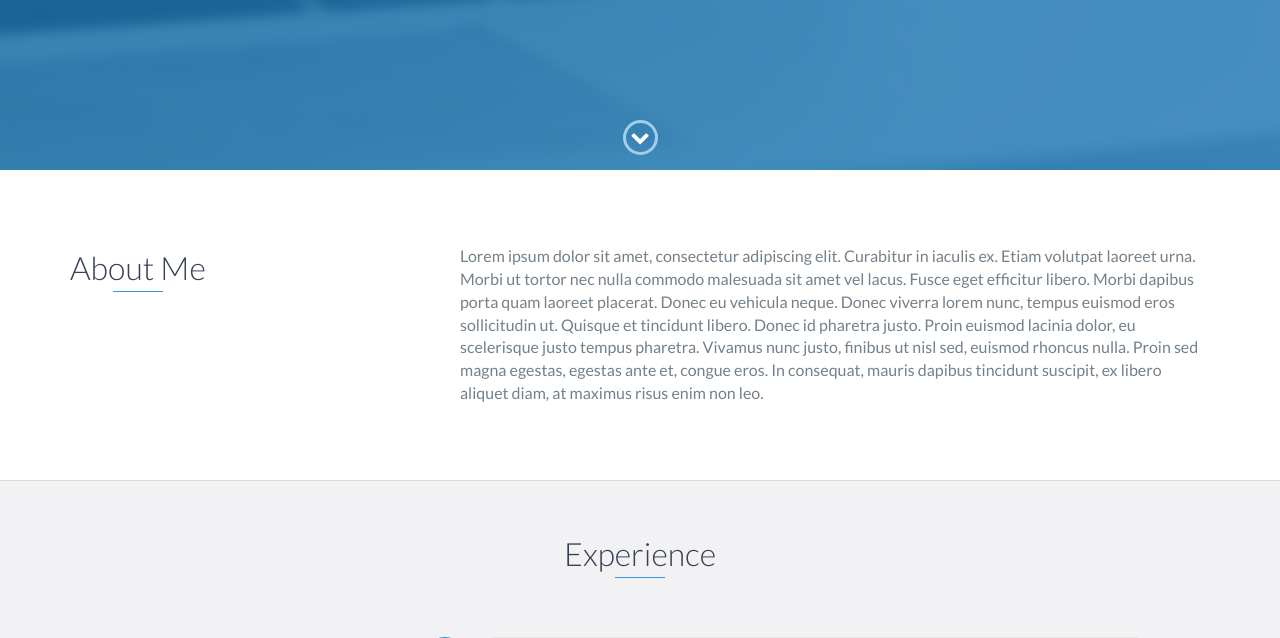
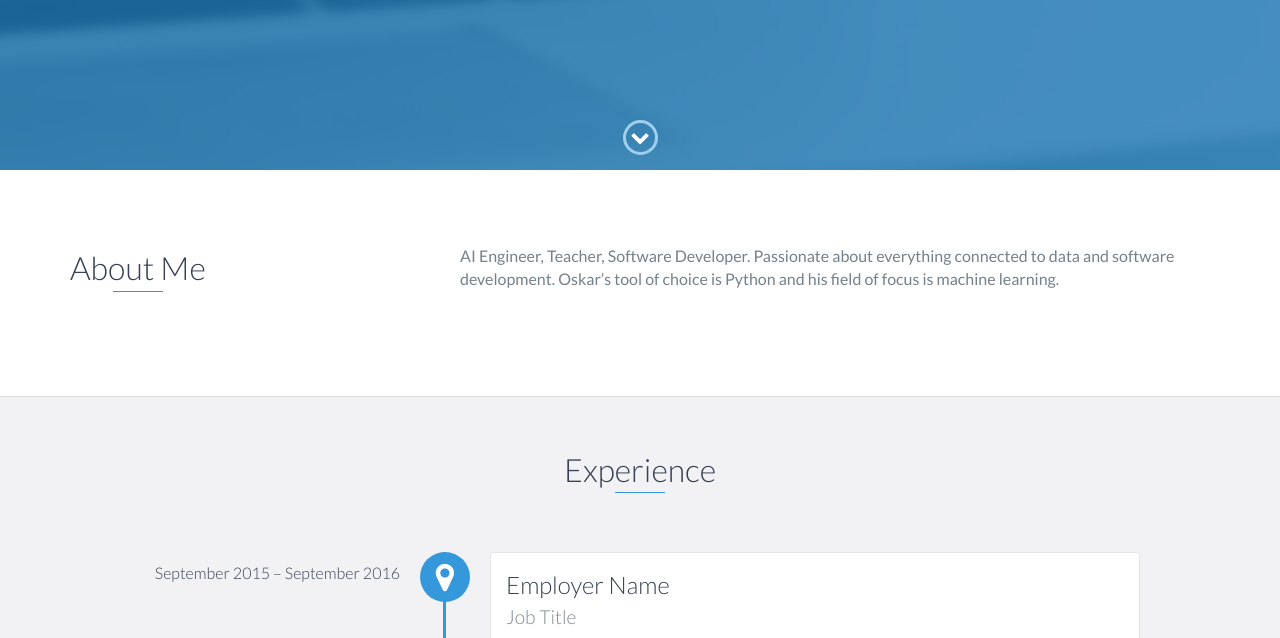
Before and after one commit to RyanFitzgerald/devportfolio, a Flask app: page / in a window 1280 px wide. Shown: the part 630-1268 px from the top of the page. Run offline with Flask 2, Linux system fonts and the light colour scheme; some libraries are stand-ins or nearby versions.

Commit message:
feat(portfolio): about section

```diff
--- a/templates/index.html
+++ b/templates/index.html
@@ -72,9 +72,8 @@
                 </div>
                 <div class="col-md-8">
                     <p>
-                        Lorem ipsum dolor sit amet, consectetur adipiscing elit. Curabitur in iaculis ex. Etiam volutpat laoreet urna. Morbi ut tortor nec nulla commodo malesuada sit amet vel lacus. Fusce eget efficitur libero. Morbi dapibus porta quam laoreet placerat. Donec
-                        eu vehicula neque. Donec viverra lorem nunc, tempus euismod eros sollicitudin ut. Quisque et tincidunt libero. Donec id pharetra justo. Proin euismod lacinia dolor, eu scelerisque justo tempus pharetra. Vivamus nunc justo, finibus
-                        ut nisl sed, euismod rhoncus nulla. Proin sed magna egestas, egestas ante et, congue eros. In consequat, mauris dapibus tincidunt suscipit, ex libero aliquet diam, at maximus risus enim non leo.
+                        AI Engineer, Teacher, Software Developer. Passionate about everything connected to
+                        data and software development. Oskar’s tool of choice is Python and his field of focus is machine learning.
                     </p>
                 </div>
             </div>
```
